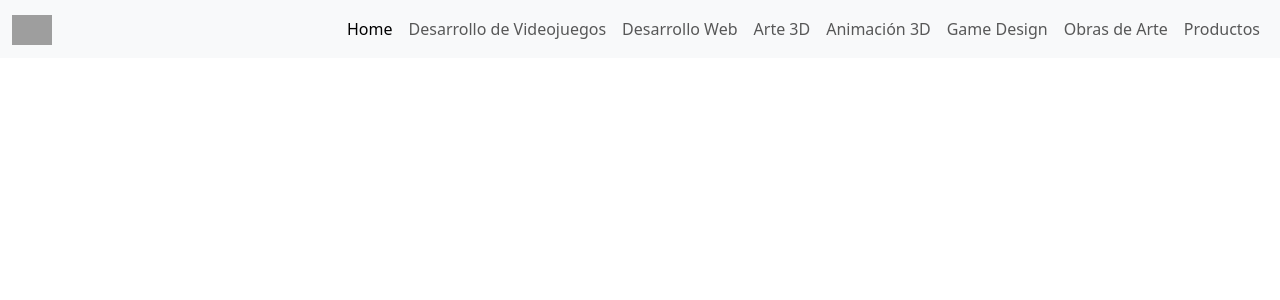
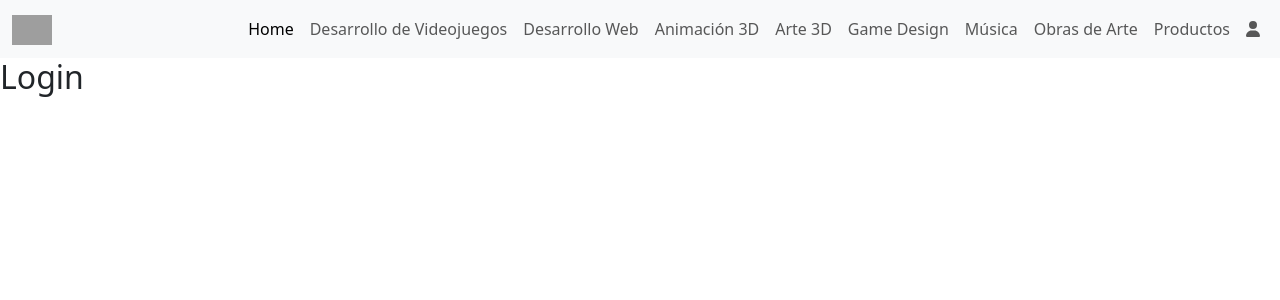
Before and after one commit to Germanovct/empresa-frontend, a React (Create React App) app: page /login in a window 1280 px wide. Shown: the top 300 px of the page. Built offline with nearby package versions, Linux system fonts and the light colour scheme; grey boxes are pictures that could not be loaded.

Commit message:
add login

```diff
--- a/package.json
+++ b/package.json
@@ -3,11 +3,15 @@
   "version": "0.1.0",
   "private": true,
   "dependencies": {
+    "@fortawesome/fontawesome-free": "^6.5.1",
+    "@fortawesome/free-solid-svg-icons": "^6.5.1",
+    "@fortawesome/react-fontawesome": "^0.2.0",
     "@mui/icons-material": "^5.15.6",
     "@testing-library/jest-dom": "^5.17.0",
     "@testing-library/react": "^13.4.0",
     "@testing-library/user-event": "^13.5.0",
     "bootstrap": "^5.3.2",
+    "nodemon": "^3.0.3",
     "react": "^18.2.0",
     "react-bootstrap": "^2.10.0",
     "react-dom": "^18.2.0",
--- a/src/App.js
+++ b/src/App.js
@@ -10,6 +10,7 @@ import Gamedesign from './components/GameDesign';
 import Musica from './components/Musica';
 import Art from './components/ObrasdeArte';
 import Products from './components/ProductsMarca';
+import Login from './components/login';
 import { Container, Button } from 'react-bootstrap';
 
 function App() {
@@ -26,6 +27,7 @@ function App() {
         <Route path="/musica" element={<Musica />} />
         <Route path="/art" element={<Art />} />
         <Route path="/products" element={<Products />} />
+        <Route path="/login" element={<Login />} />
       </Routes>
     </Router>
   );
--- a/src/components/Navbar.js
+++ b/src/components/Navbar.js
@@ -1,30 +1,50 @@
-// Navbar.js
 import React from 'react';
 import { Link } from 'react-router-dom';
+import { FontAwesomeIcon } from '@fortawesome/react-fontawesome';
+import { faUser } from '@fortawesome/free-solid-svg-icons'; // Importa el ícono adecuado
 
 const AppNavbar = () => {
   return (
     <nav className="navbar navbar-expand-lg bg-body-tertiary">
       <div className="container-fluid">
-        <div className="d-flex align-items-center">
-          <Link className="navbar-brand" to="/">
-            <img src="/public/logo192.png" alt="React Logo" height="30" />
-          </Link>
-        </div>
+        <Link className="navbar-brand" to="/">
+          <img src="/public/logo192.png" alt="React Logo" height="30" />
+        </Link>
         <button className="navbar-toggler" type="button" data-bs-toggle="collapse" data-bs-target="#navbarNavAltMarkup" aria-controls="navbarNavAltMarkup" aria-expanded="false" aria-label="Toggle navigation">
           <span className="navbar-toggler-icon"></span>
         </button>
-        <div className="collapse navbar-collapse justify-content-end" id="navbarNavAltMarkup">
-          <div className="navbar-nav">
-            <Link className="nav-link active" aria-current="page" to="/">Home</Link>
-            <Link className="nav-link" to="/desarrollo-videojuegos">Desarrollo de Videojuegos</Link>
-            <Link className="nav-link" to="/desarrolloweb">Desarrollo Web</Link>
-            <Link className="nav-link" to="/arte-3d">Arte 3D</Link>
-            <Link className="nav-link" to="/animacion-3d">Animación 3D</Link>
-            <Link className="nav-link" to="/gamedesign">Game Design</Link>
-            <Link className="nav-link" to="/art">Obras de Arte</Link>
-            <Link className="nav-link" to="/products">Productos</Link>
-            {/* Agrega más enlaces según sea necesario */}
+        <div className="collapse navbar-collapse" id="navbarNavAltMarkup">
+          <div className="navbar-nav ms-auto">
+            <Link className="nav-link active" aria-current="page" to="/">
+              Home
+            </Link>
+            <Link className="nav-link" to="/desarrollo-videojuegos">
+              Desarrollo de Videojuegos
+            </Link>
+            <Link className="nav-link" to="/desarrolloweb">
+              Desarrollo Web
+            </Link>
+            <Link className="nav-link" to="/animacion-3d">
+              Animación 3D
+            </Link>
+            <Link className="nav-link" to="/arte-3d">
+              Arte 3D
+            </Link>
+            <Link className="nav-link" to="/gamedesign">
+              Game Design
+            </Link>
+            <Link className="nav-link" to="/musica">
+              Música
+            </Link>
+            <Link className="nav-link" to="/art">
+              Obras de Arte
+            </Link>
+            <Link className="nav-link" to="/products">
+              Productos
+            </Link>
+            <Link className="nav-link" to="/login">
+              <FontAwesomeIcon icon={faUser} /> {/* Actualizado al ícono de usuario */}
+            </Link>
           </div>
         </div>
       </div>
--- /dev/null
+++ b/src/components/login.js
@@ -0,0 +1,13 @@
+// Login.js
+import React from 'react';
+
+const Login = () => {
+  return (
+    <div>
+      <h2>Login</h2>
+      {/* Agrega aquí el contenido del formulario de login u otras cosas relacionadas con el inicio de sesión */}
+    </div>
+  );
+};
+
+export default Login;
--- a/src/index.js
+++ b/src/index.js
@@ -3,6 +3,8 @@ import React from 'react';
 import ReactDOM from 'react-dom';
 import 'bootstrap/dist/css/bootstrap.min.css';
 import 'bootstrap/dist/js/bootstrap.bundle.min';
+import '@fortawesome/fontawesome-free/css/all.min.css';
+
 import App from './App';
 
 ReactDOM.render(
```
Also changed, not shown: 1 other file (tests, documents, lock files or other folders).
